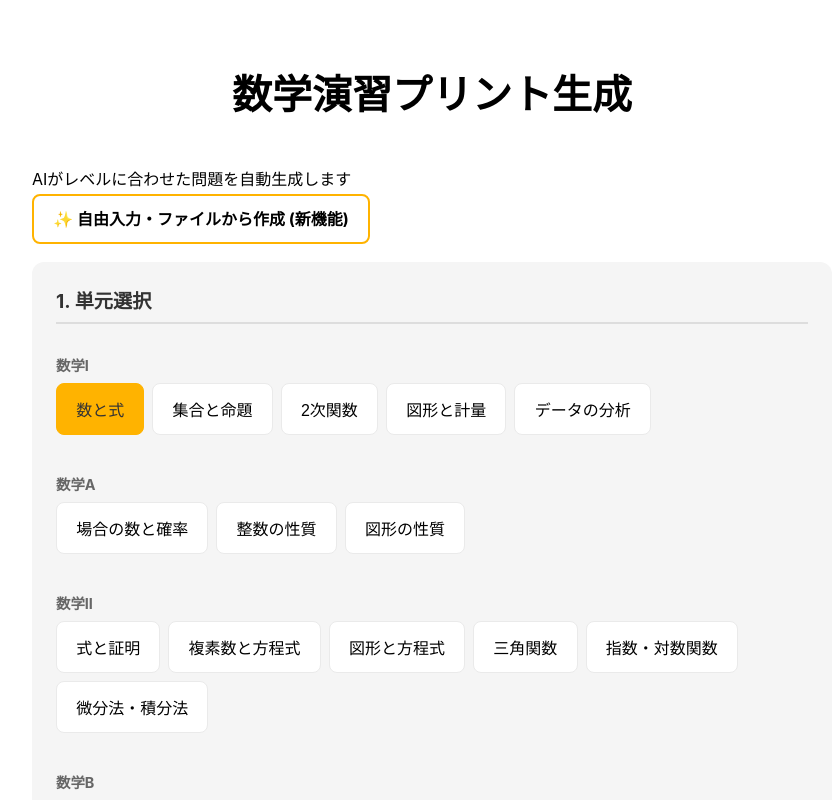
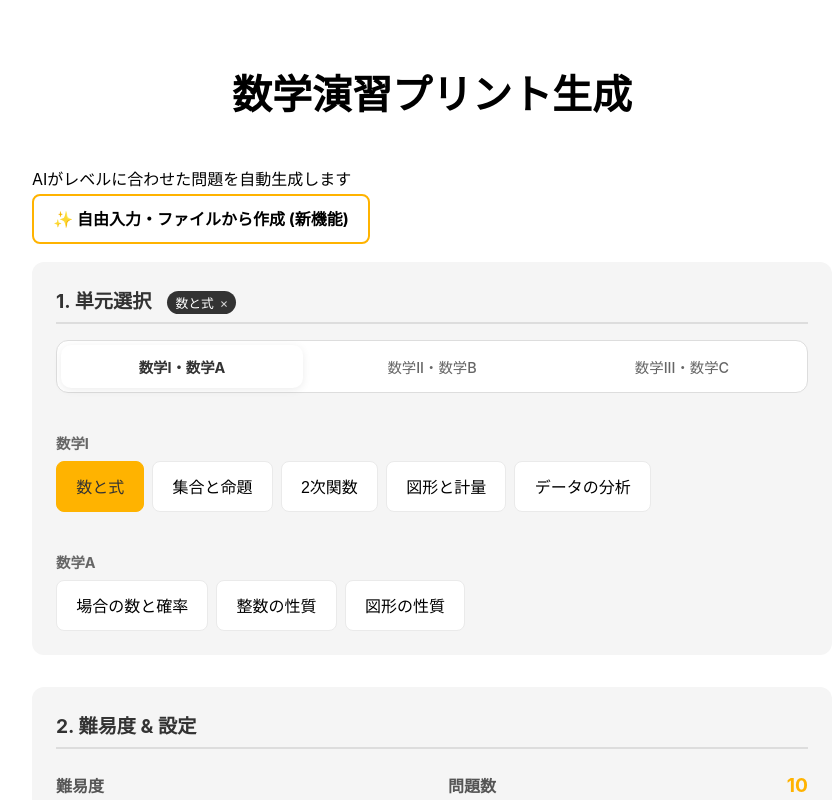
Before and after one commit to TatsuruHisanaga/math-app, a Next.js app: page / in a window 1280 px wide. Both pictures are taken after a click on the button "数と式". Shown: the top 800 px of the page, without its empty margins (208-1047 px from the left). Built offline with nearby package versions, Linux system fonts and the light colour scheme.

Commit message:
feat: Implement tabbed curriculum filtering and enhance the display of selected units.

```diff
--- a/src/pages/index.tsx
+++ b/src/pages/index.tsx
@@ -278,6 +278,17 @@ export default function Home() {
     );
   };
 
+  /* Tabbed Selection Implementation */
+  const [activeTab, setActiveTab] = useState('1A'); // '1A' | '2B' | '3C'
+
+  const TAB_GROUPS: Record<string, string[]> = {
+      '1A': ['数学I', '数学A'],
+      '2B': ['数学II', '数学B'],
+      '3C': ['数学III', '数学C']
+  };
+
+  const visibleCurriculum = CURRICULUM.filter(cat => TAB_GROUPS[activeTab].includes(cat.subject));
+
   return (
     <div className={styles.container}>
       <Head>
@@ -296,9 +307,48 @@ export default function Home() {
         </div>
 
         <section className={styles.section}>
-          <h2>1. 単元選択</h2>
+          <h2>
+              1. 単元選択
+              <div style={{ display: 'inline-flex', flexWrap: 'wrap', gap: '0.5rem', marginLeft: '1rem', verticalAlign: 'middle' }}>
+                  {selectedUnits.length === 0 && <span style={{fontSize: '0.9rem', color: '#999', fontWeight: 'normal'}}>（未選択）</span>}
+                  {selectedUnits.map(id => {
+                      const unit = ALL_UNITS.find(u => u.id === id);
+                      return (
+                          <span key={id} style={{
+                              fontSize: '0.8rem',
+                              padding: '2px 8px',
+                              borderRadius: '12px',
+                              background: '#333',
+                              color: '#fff',
+                              fontWeight: 'normal'
+                          }}>
+                              {unit?.title || id}
+                              <span
+                                  onClick={(e) => { e.stopPropagation(); toggleUnit(id); }}
+                                  style={{ marginLeft: '6px', cursor: 'pointer', opacity: 0.8 }}
+                              >
+                                  ×
+                              </span>
+                          </span>
+                      );
+                  })}
+              </div>
+          </h2>
+
+          <div className={styles.toggleGroup} style={{ marginBottom: '1.5rem', background: 'white', border: '1px solid #ddd' }}>
+              {Object.keys(TAB_GROUPS).map(tabKey => (
+                  <div
+                      key={tabKey}
+                      className={`${styles.toggleButton} ${activeTab === tabKey ? styles.active : ''}`}
+                      onClick={() => setActiveTab(tabKey)}
+                  >
+                      {TAB_GROUPS[tabKey].join('・')}
+                  </div>
+              ))}
+          </div>
+
           <div style={{ display: 'flex', flexDirection: 'column', gap: '1.5rem' }}>
-            {CURRICULUM.map(cat => (
+            {visibleCurriculum.map(cat => (
               <div key={cat.subject}>
                 <h3 style={{ marginBottom: '0.5rem', color: '#666', fontSize: '0.9rem' }}>{cat.subject}</h3>
                 <div className={styles.grid}>
```
